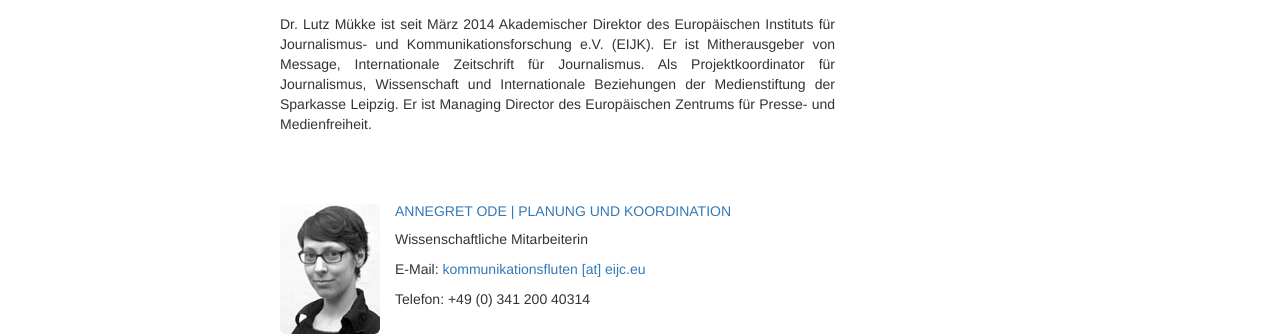
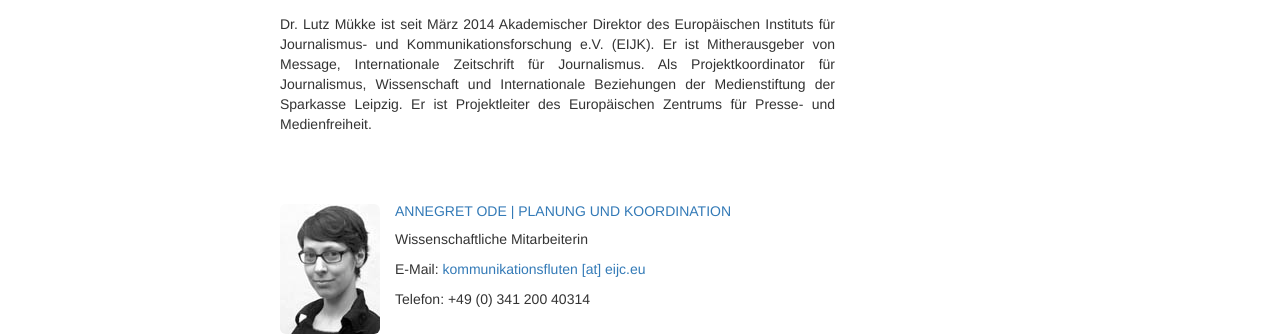
Before and after one commit to susedev/test, a Jekyll site: the page built from kontakt.html, in a window 1280 px wide. Shown: the part 444-780 px from the top of the page. Built offline with Jekyll 4.4.1, drawn with Linux system fonts in a browser that asks for light colours; nearby versions of some CDN libraries.

Commit message:
Update kontakt.html

```diff
--- a/kontakt.html
+++ b/kontakt.html
@@ -18,7 +18,7 @@ title: Kontakt
 
 <p>&nbsp;</p>
 
-<p style="text-align: justify; margin-left: 15px;">Dr. Lutz M&uuml;kke ist seit M&auml;rz 2014 Akademischer Direktor des Europ&auml;ischen Instituts f&uuml;r Journalismus- und Kommunikationsforschung e.V. (EIJK). Er ist Mitherausgeber von Message, Internationale Zeitschrift f&uuml;r Journalismus. Als Projektkoordinator f&uuml;r Journalismus, Wissenschaft und Internationale Beziehungen der Medienstiftung der Sparkasse Leipzig. Er ist Managing Director des Europ&auml;ischen Zentrums f&uuml;r Presse- und Medienfreiheit.</p>
+<p style="text-align: justify; margin-left: 15px;">Dr. Lutz M&uuml;kke ist seit M&auml;rz 2014 Akademischer Direktor des Europ&auml;ischen Instituts f&uuml;r Journalismus- und Kommunikationsforschung e.V. (EIJK). Er ist Mitherausgeber von Message, Internationale Zeitschrift f&uuml;r Journalismus. Als Projektkoordinator f&uuml;r Journalismus, Wissenschaft und Internationale Beziehungen der Medienstiftung der Sparkasse Leipzig. Er ist Projektleiter des Europ&auml;ischen Zentrums f&uuml;r Presse- und Medienfreiheit.</p>
 
 <p>&nbsp;</p>
 
```
